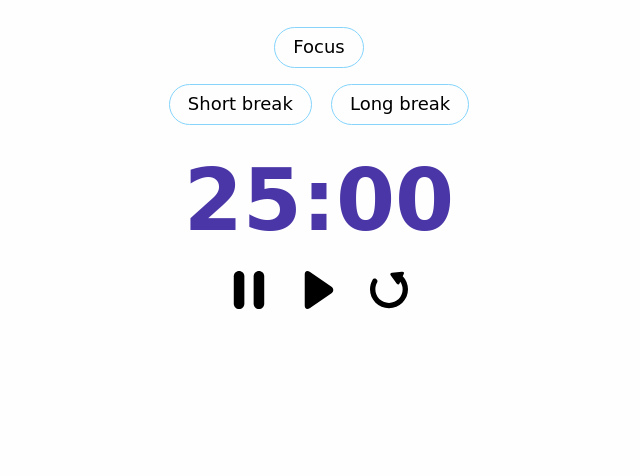
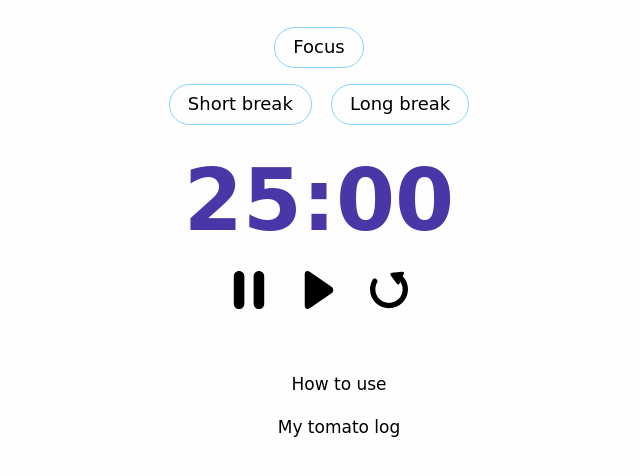
Before and after one commit to etunka/leila-tomato-timer, a website built with Parcel: page index.html in a window 1280 px wide. Shown: the part 268-744 px from the top of the page, without its empty margins (321-961 px from the left). Built offline with nearby package versions, Linux system fonts and the light colour scheme; a web font is replaced by a local one.

Commit message:
added menu items

```diff
--- a/index.html
+++ b/index.html
@@ -42,6 +42,11 @@
             <img src="src/replay.svg" alt="" />
           </button>
         </div>
+
+        <ul class="menu">
+          <li class="menu__item"><span id="usage">How to use</span></li>
+          <li class="menu__item"><span id="log">My tomato log</span></li>
+        </ul>
       </div>
     </div>
     <script src="src/index.js"></script>
--- a/src/styles.scss
+++ b/src/styles.scss
@@ -98,6 +98,25 @@
   }
 }
 
+.menu {
+  list-style-type: none;
+  text-align: center;
+  margin-top: 97px;
+  font-size: 36px;
+  line-height: 2.5;
+
+  &__item {
+    span {
+      cursor: pointer;
+      transition: color .2s ease-in-out;
+
+      &:hover {
+        color: #84d4fc;
+      }
+    }
+  }
+}
+
 .message {
   text-align: center;
   font-size: 30px;
@@ -147,4 +166,9 @@
       width: 50px;
     }
   }
+
+  .menu {
+    margin-top: 50px;
+    font-size: 17px;
+  }
 }
```
